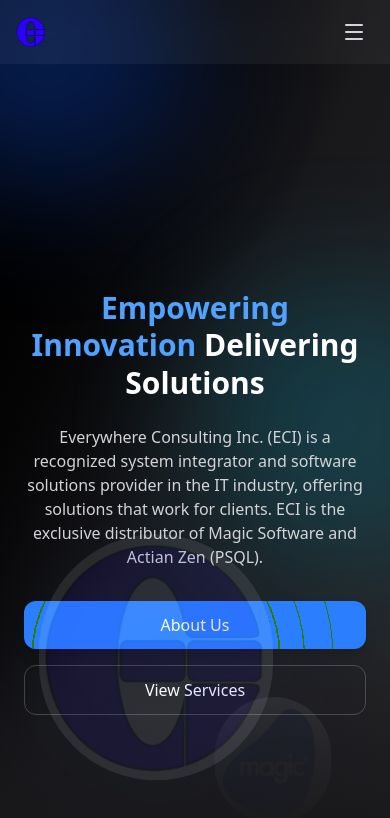
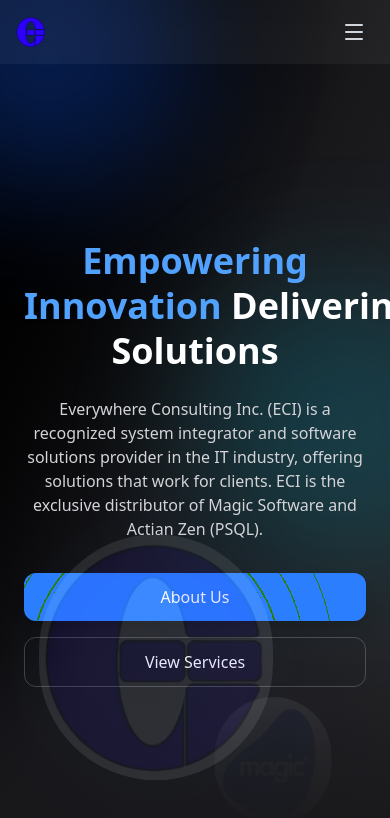
Before and after one commit to kcrosita23/ECI-INTERNSxJUNIORS, a React (Vite) app in the folder eci/: page / in a window 390 px wide. Shown: the top 818 px of the page. Built offline with nearby package versions, Linux system fonts and the light colour scheme.

Commit message:
fix brealpoints

```diff
--- a/eci/src/components/Hero.tsx
+++ b/eci/src/components/Hero.tsx
@@ -22,7 +22,7 @@ export default function HeroSection() {
     show: {
       opacity: 1,
       y: 0,
-      transition: { duration: 1, ease: easeOut, delay: 1 } // delay after text
+      transition: { duration: 1, ease: easeOut, delay: 1 }
     },
   };
 
@@ -55,9 +55,9 @@ export default function HeroSection() {
         <div className="absolute top-1/3 -right-24 w-72 h-72 sm:w-96 sm:h-96 bg-cyan-500/20 rounded-full blur-3xl" />
 
         {/* Content wrapper */}
-        <div className="relative z-10 max-w-7xl md:w-4/6 mx-auto px-6 sm:px-10 md:px-10 lg:px-15 xl:p-20 pt-20">
+        <div className="relative z-10 max-w-full md:w-4/6 px-6 mx-auto pr-6 sm:pl-10 md:pl-10 lg:pl-15 xl:pl-20 pt-20">
           {/* Text content */}
-          <div className="p-10"></div>
+
           <motion.div
             className="text-center md:text-left"
             variants={containerVariants}
@@ -65,7 +65,7 @@ export default function HeroSection() {
             animate="show"
           >
             <motion.h1
-              className="text-3xl sm:text-4xl md:text-5xl lg:text-5xl xl:text-6xl font-bold leading-tight"
+              className="text-4xl md:text-4xl lg:text-[3rem] xl:text-6xl font-bold leading-tight"
               variants={fadeUp}
             >
               <span className="text-blue-400">Empowering Innovation&nbsp;</span>
@@ -74,7 +74,7 @@ export default function HeroSection() {
             </motion.h1>
 
             <motion.p
-              className="mt-6 text-base sm:text-lg text-zinc-300"
+              className="mt-6 text-base sm:text-lg text-zinc-300 font-light"
               variants={fadeUp}
             >
               Everywhere Consulting Inc. (ECI) is a recognized system integrator and software
```
